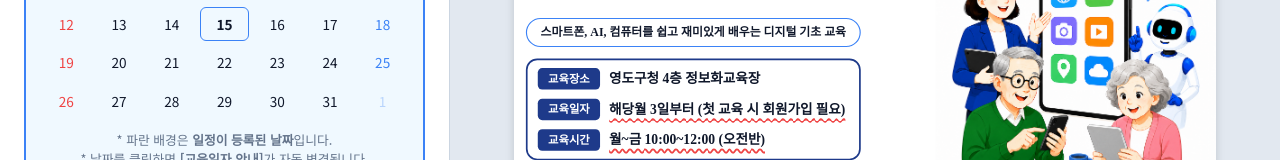
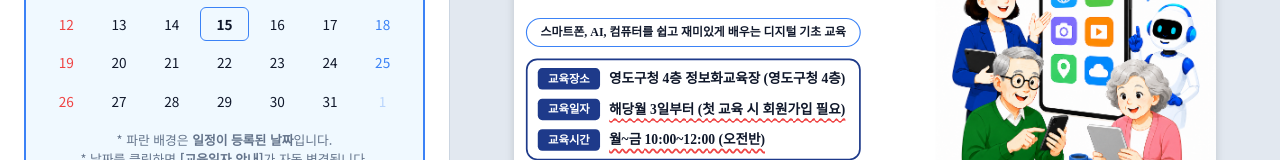
Before and after one commit to comit5114-glitch/edu-calendar-maker, a React (Vite) app: page / in a window 1280 px wide. Shown: the part 232-392 px from the top of the page. Built offline with nearby package versions, Linux system fonts and the light colour scheme; a web font is replaced by a local one.

Commit message:
Fix hardcoded location in Calendar and ScheduleTable

```diff
--- a/src/components/Calendar.tsx
+++ b/src/components/Calendar.tsx
@@ -67,12 +67,12 @@ export default function Calendar({ basicInfo, courses, holidays, setHolidays }:
           </h1>
 
           <div style={{ display: 'flex', gap: '20px', marginTop: '60px', alignItems: 'center' }}>
-            {basicInfo.addressDetail && (
+            {(basicInfo.location || basicInfo.addressDetail) && (
               <div style={{ backgroundColor: '#1e40af', color: '#fff', padding: '16px 40px', borderRadius: '999px', fontSize: '38px', fontWeight: 'bold', display: 'flex', alignItems: 'center', gap: '16px', boxShadow: '0 4px 6px -1px rgb(0 0 0 / 0.1)' }}>
                 <div style={{ backgroundColor: '#fff', color: '#1e40af', borderRadius: '50%', width: '48px', height: '48px', display: 'flex', alignItems: 'center', justifyContent: 'center' }}>
                   <MapPin size={32} strokeWidth={3} />
                 </div>
-                영도구청 4층 정보화교육장
+                {basicInfo.location} {basicInfo.addressDetail ? `(${basicInfo.addressDetail})` : ''}
               </div>
             )}
             {basicInfo.time && (
--- a/src/components/ScheduleTable.tsx
+++ b/src/components/ScheduleTable.tsx
@@ -66,7 +66,7 @@ export default function ScheduleTable({ basicInfo, courses }: ScheduleTableProps
               <div className="info-row">
                 <div className="info-label" style={basicInfo.infoLabelStyle}>교육장소</div>
                 <div className="info-value" style={basicInfo.infoValueStyle}>
-                  영도구청 4층 정보화교육장
+                  {basicInfo.location} {basicInfo.addressDetail ? `(${basicInfo.addressDetail})` : ''}
                 </div>
               </div>
               <div className="info-row">
```
